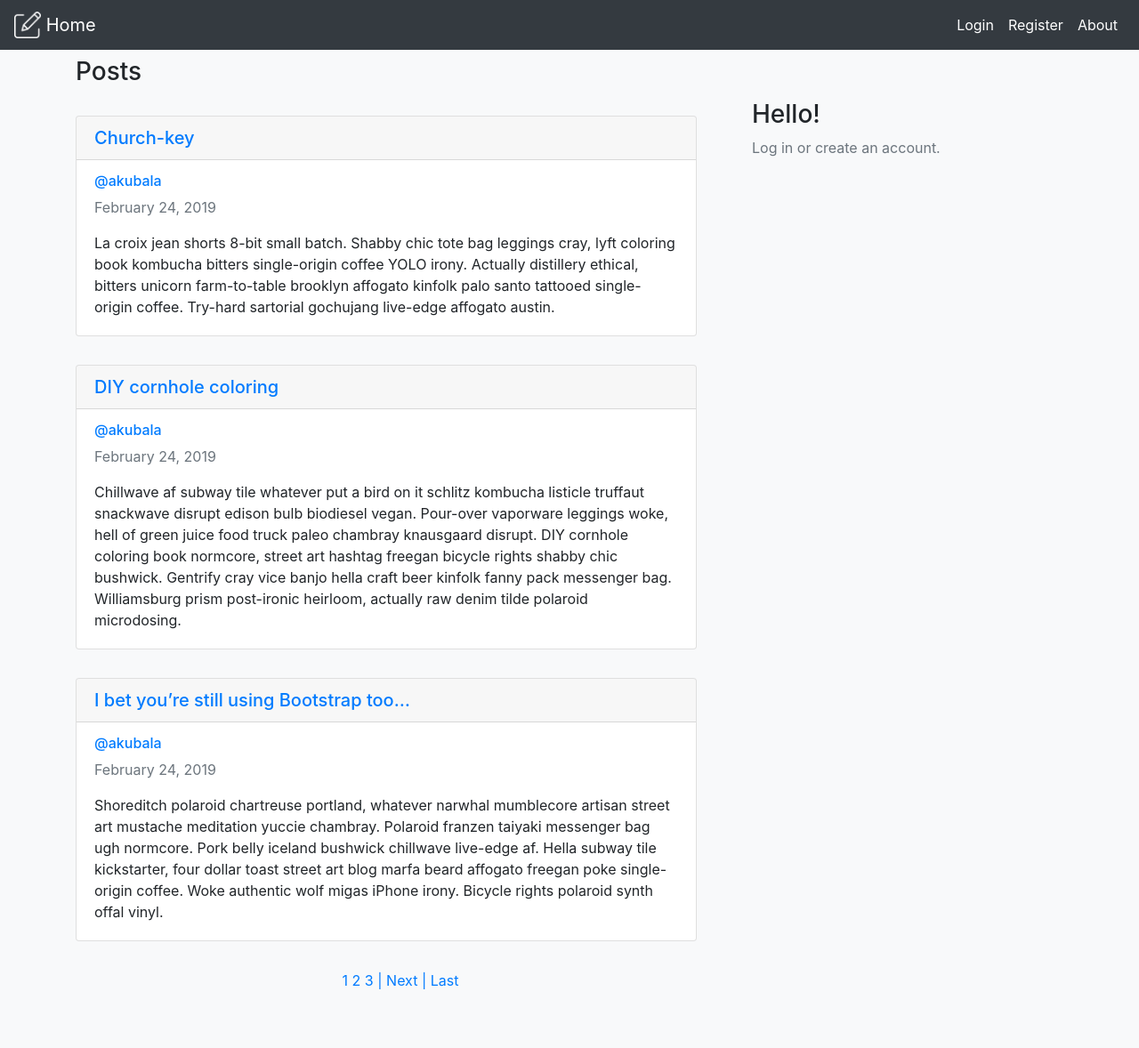
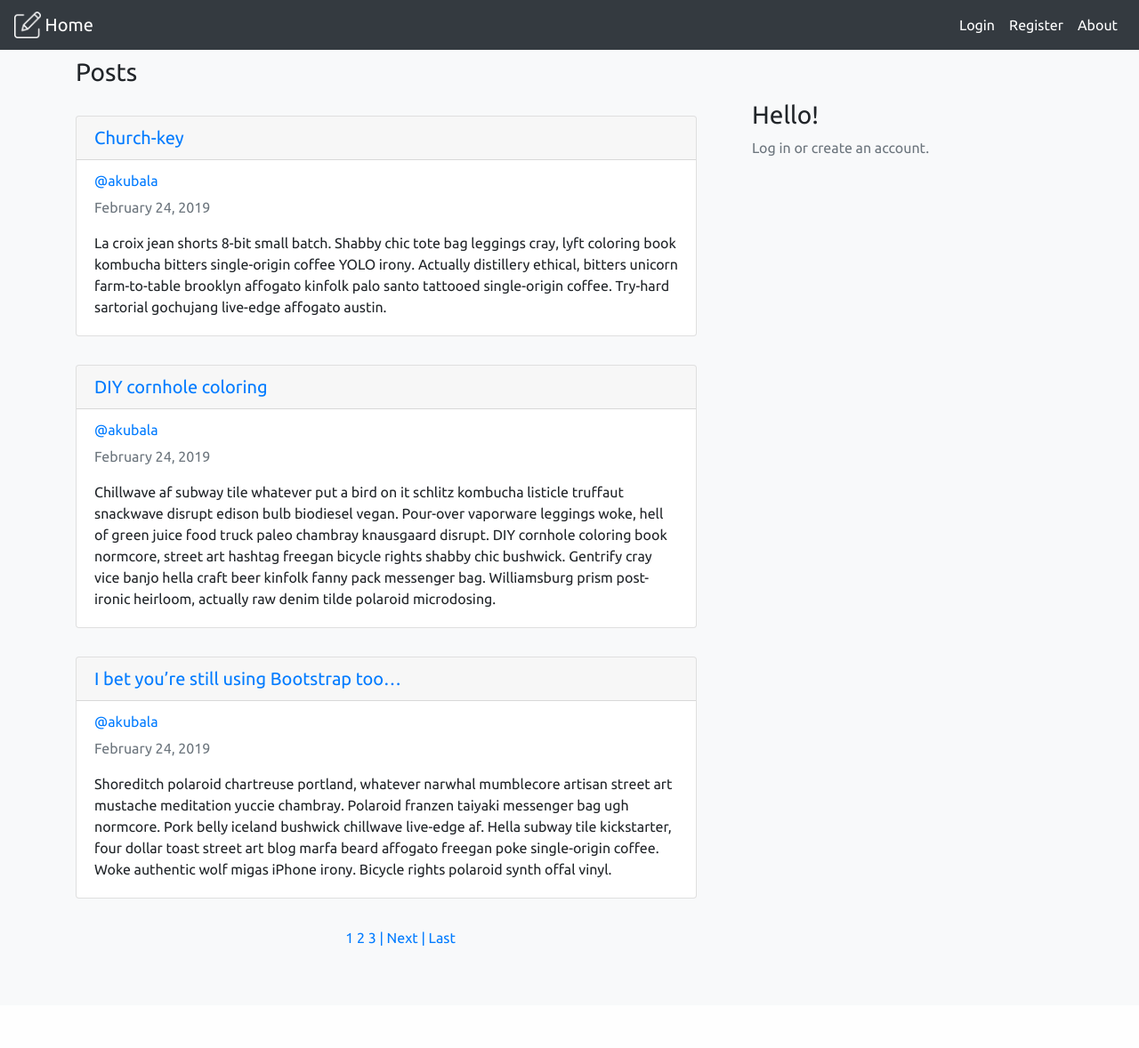
Before and after one commit to akubala/micro-blog, a Django app: page / in a window 1280 px wide. Shown: the whole page at 89% size. After the commit the page ends 1063 px from the top, so only its background shows below. Run offline with Django 3.2, Linux system fonts and the light colour scheme; data comes from the database, SQL or seed files in the repository; some libraries are stand-ins or nearby versions.

Commit message:
Change default font

```diff
--- a/microblog/blog/static/blog/main.css
+++ b/microblog/blog/static/blog/main.css
@@ -1,3 +1,6 @@
+* {
+  font-family: 'Ubuntu', sans-serif;
+}
 
 body {
   background: #F8F9FA !important;
--- a/microblog/blog/templates/blog/base.html
+++ b/microblog/blog/templates/blog/base.html
@@ -8,8 +8,9 @@
     <title>Micro Blog</title>
     <link rel="shortcut icon" href="{% static 'blog/favicon/favicon.png'%}" />
     <link rel="stylesheet" href="{% static 'blog/main.css' %}">
- <link rel="stylesheet" href="https://stackpath.bootstrapcdn.com/bootstrap/4.3.1/css/bootstrap.min.css"
+    <link rel="stylesheet" href="https://stackpath.bootstrapcdn.com/bootstrap/4.3.1/css/bootstrap.min.css"
           integrity="sha384-ggOyR0iXCbMQv3Xipma34MD+dH/1fQ784/j6cY/iJTQUOhcWr7x9JvoRxT2MZw1T" crossorigin="anonymous">
+    <link href="https://fonts.googleapis.com/css?family=Ubuntu" rel="stylesheet">
 </head>
 <body>
 <header>
```
